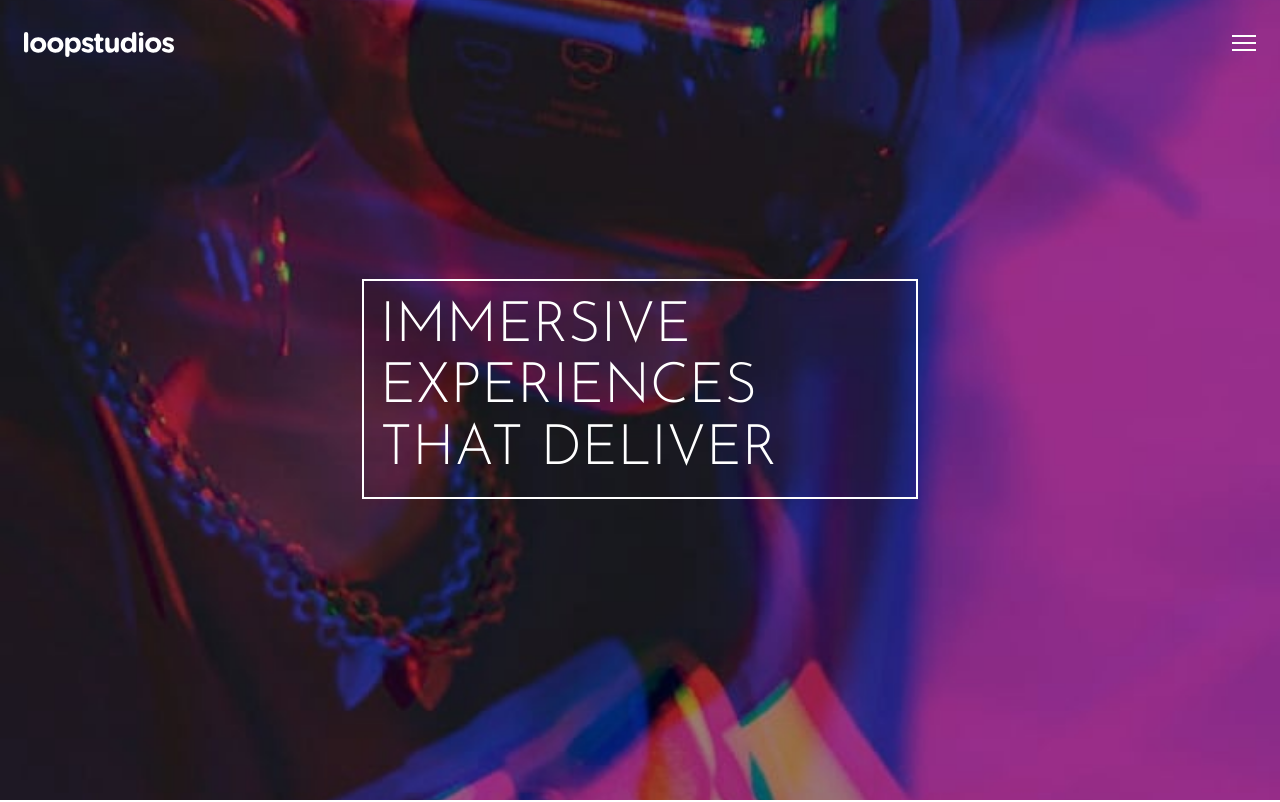
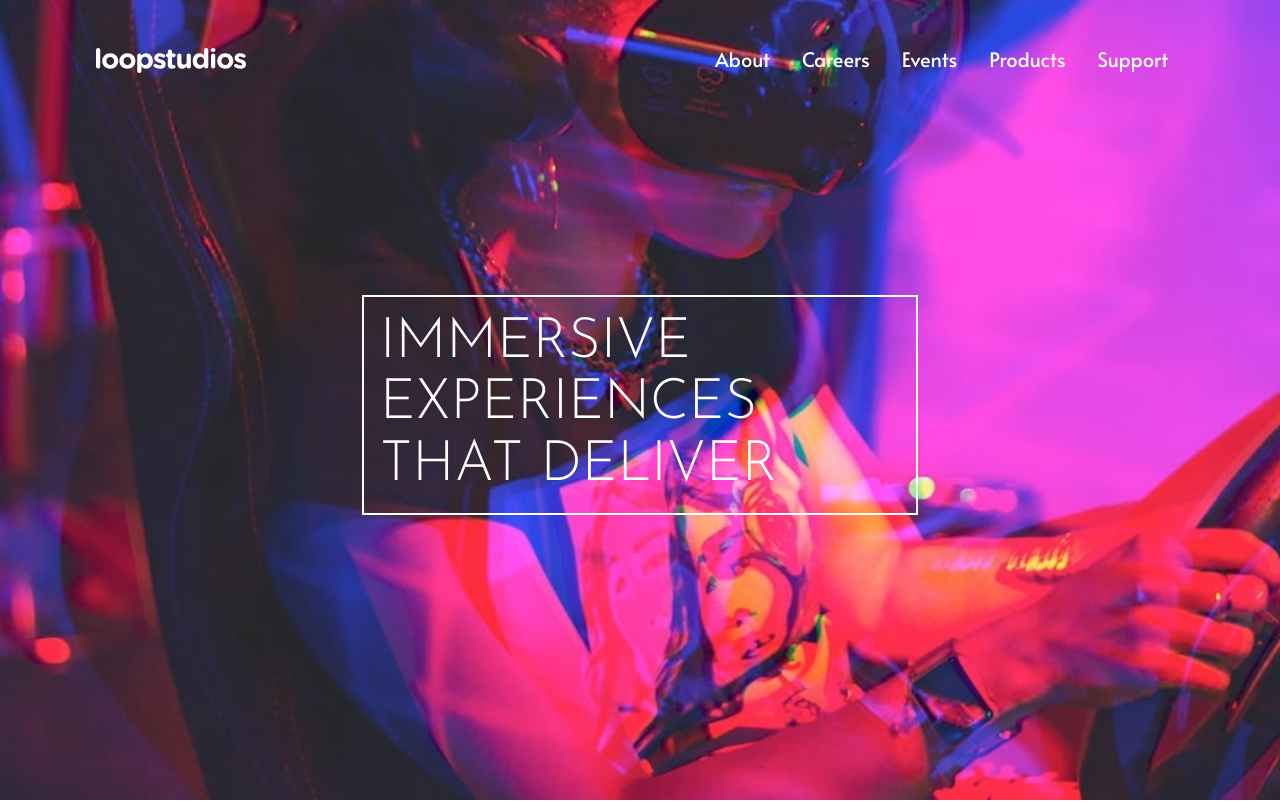
Before and after one commit to CHR-onicles/FEM-loopstudios-landing-page, a plain HTML site: page src/index.html in a window 1280 px wide. Shown: the top 802 px of the page. Drawn offline with Linux system fonts and the light colour scheme.

Commit message:
desktop version of navbar completed

```diff
--- a/src/style.css
+++ b/src/style.css
@@ -17,9 +17,9 @@ GLOBAL VARIABLES
     --very-dark-gray: hsl(0, 0%, 41%);
 
     --transition: all 0.3s;
-    --max-width: 1440px;
+    --desktop-width: min(85vw, 1440px);
     --gen-pad-mobile: 0 min(5vw, 25px);
-    --gen-pad-desktop: 0;
+    --gen-pad-desktop: 0; /** may not use */
 }
 *,
 *::before,
@@ -315,8 +315,54 @@ footer p {
         font-size: clamp(1.9rem, 2rem + 7vh, 2.5rem);
     }
 }
-@media screen and (min-width: 992px) {
+@media screen and (min-width: 900px) {
+    /* I think 992 is too far - content's gonna stretch too much */
+    /* todo: REMEMBER TO SWAP ALL IMAGES TO
+     todo: DESKTOP VERSION */
+    .no-scroll{
+        overflow-y: scroll;
+    }
+    .main-header{
+        background: url("./images/desktop/image-hero.jpg") center / cover no-repeat;
+    }
+     .nav-logo{
+         width: max(15vw, 180px);
+     }
     .nav-toggle:hover {
         cursor: pointer;
     }
+    .nav-header{
+        position: static !important;
+    }
+    .nav-content{
+        display: flex;
+        justify-content: space-between;
+        align-items: center;
+        max-width: var(--desktop-width);
+        margin: 1rem auto 0 auto;
+    }
+    .nav-toggle{
+        display: none;
+    }
+    .nav-links-container{
+        position: static !important;
+        height: auto !important;
+        opacity: 1;
+        background: transparent;
+        width: auto;
+    }
+    .nav-links{
+        position: static;
+        display: flex;
+        margin: 0;
+    }
+    .nav-links li {
+        padding: 0;
+    }
+    .nav-links li a {
+        font-family: var(--ff-primary);
+        font-size: clamp(.9rem, .9rem + .5vw, 1.25rem);
+        text-transform: capitalize;
+        margin: 0 1rem;
+    }
 }
```
